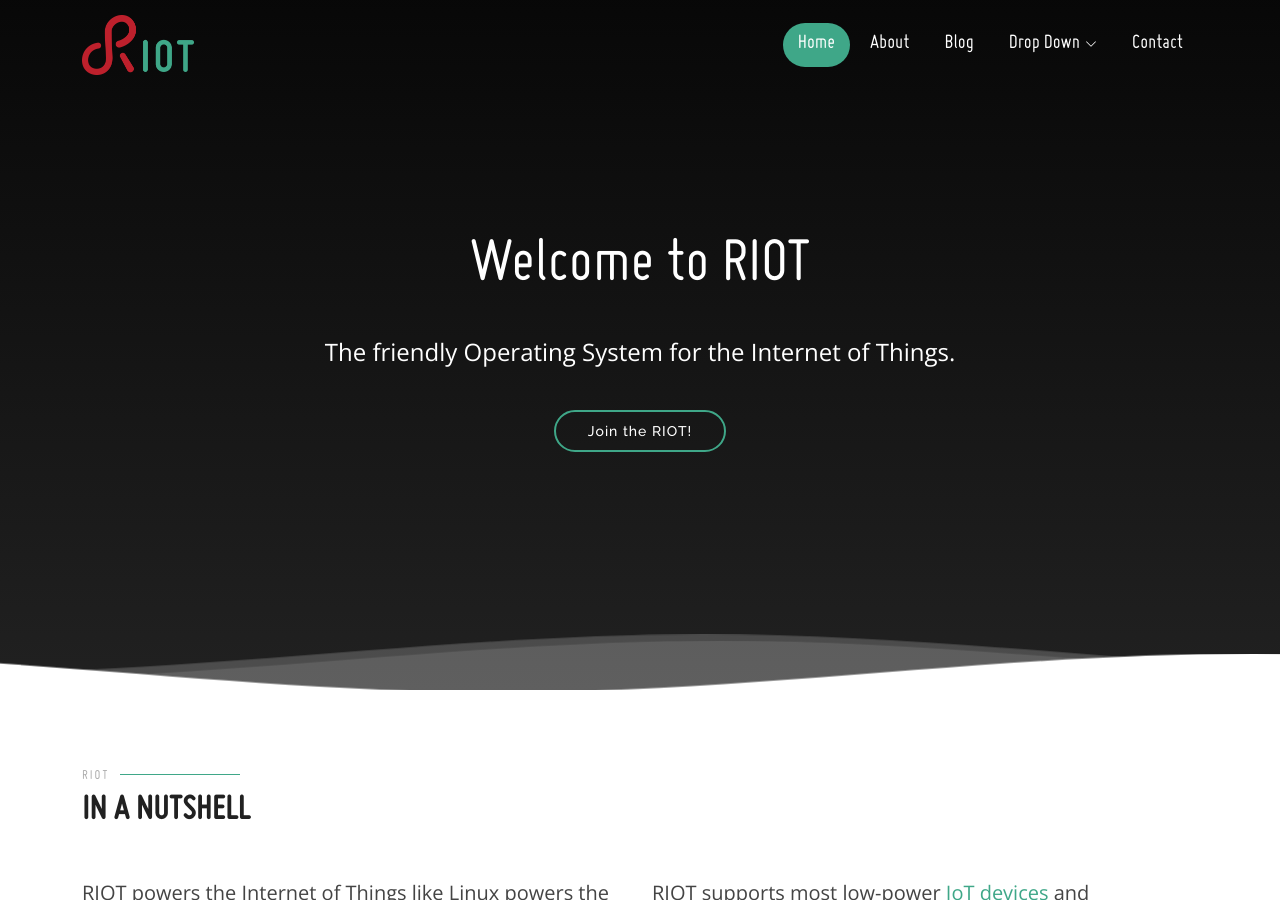
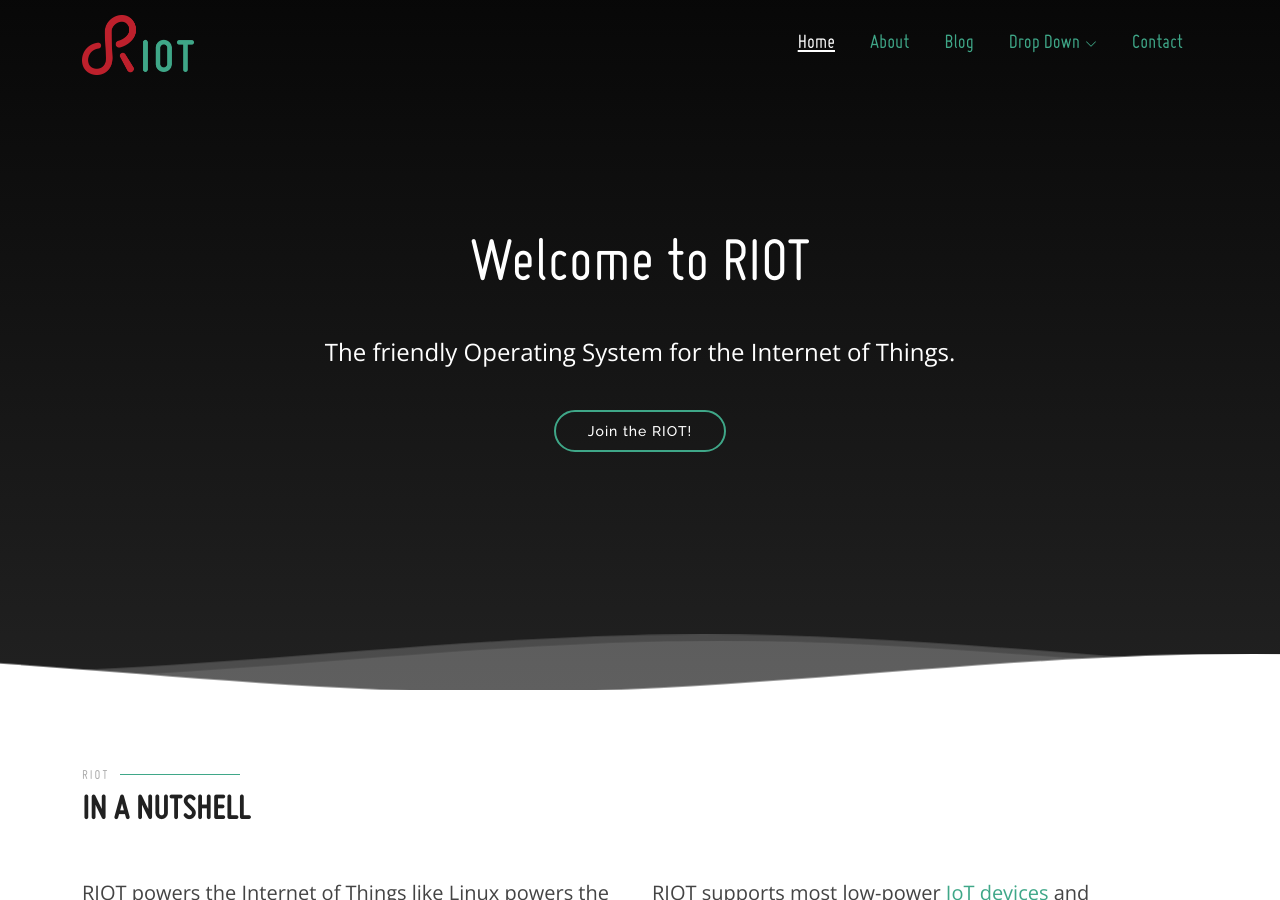
Before and after one commit to RIOT-OS/riot-os.org, a Jekyll site: the page built from index.html, in a window 1280 px wide and 900 px high. Built offline with Jekyll 4.4.1, drawn with Linux system fonts in a browser that asks for light colours; nearby versions of some CDN libraries; some web fonts are replaced.

Commit message:
css: change navbar colors to RIOT colors

```diff
--- a/_sass/components/navbar.scss
+++ b/_sass/components/navbar.scss
@@ -28,6 +28,7 @@
     white-space: nowrap;
     transition: 0.3s;
     border-radius: 50px;
+    color: $primary;
   }
 
   .navbar a i {
@@ -37,7 +38,9 @@
   }
 
   .navbar a:hover, .navbar .active, .navbar li:hover > a {
-    background: $primary;
+    /* background: $primary; */
+    color: #fff;
+    text-decoration: underline;
   }
 
   .navbar .dropdown ul {
@@ -50,7 +53,7 @@
     z-index: 99;
     opacity: 0;
     visibility: hidden;
-    background: $light;
+    background: #444444;
     box-shadow: 0px 0px 30px rgba(127, 137, 161, 0.25);
     transition: 0.3s;
     border-radius: 15px;
@@ -62,7 +65,7 @@
 
   .navbar .dropdown ul a {
     padding: 10px 20px;
-    color: $dark;
+    color: $primary;
     margin: 0 5px;
     font-size: 21px;
   }
```
